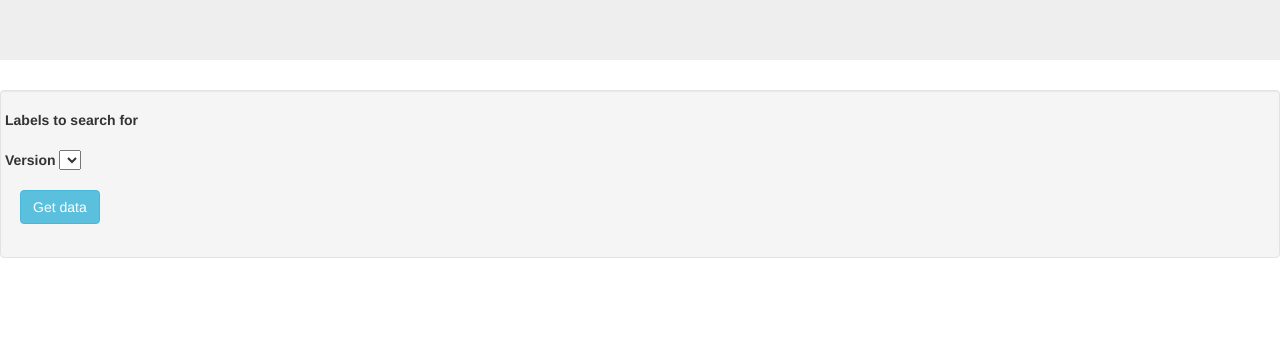
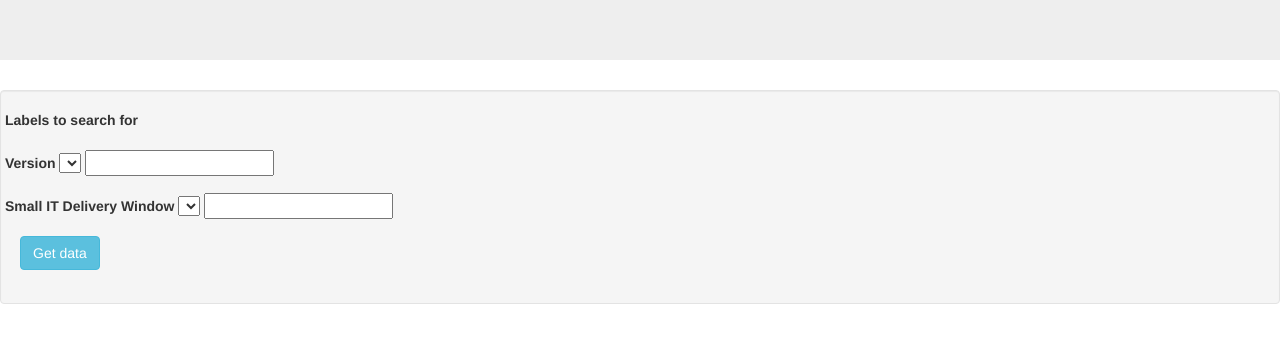
Before and after one commit to magruene/jira_milestone_based_remaining_effort, a plain HTML site: page index.html in a window 1280 px wide. Shown: the part 180-522 px from the top of the page. Drawn offline with nearby package versions, Linux system fonts and the light colour scheme.

Commit message:
Update index.html
add small release to ui

```diff
--- a/index.html
+++ b/index.html
@@ -41,6 +41,14 @@
                     <select id="versionChooser">
                         <!-- Will add options via ajax -->
                     </select>
+                    <input type="text" id="mainReleaseMS" />
+                </div>
+                <div class="form-group">
+                    <label for="versionChooser">Small IT Delivery Window</label>
+                    <select id="versionChooser">
+                        <!-- Will add options via ajax -->
+                    </select>
+                    <input type="text" id="smallReleaseMS" />
                 </div>
             </div>
             <div class="row-fluid">
```
